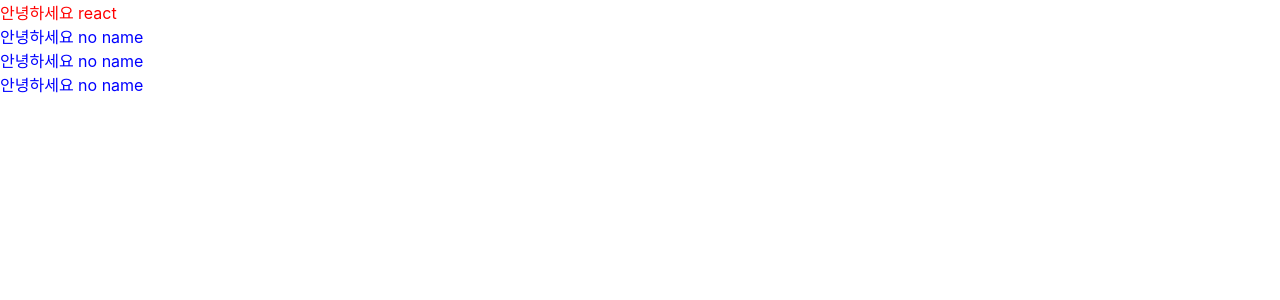
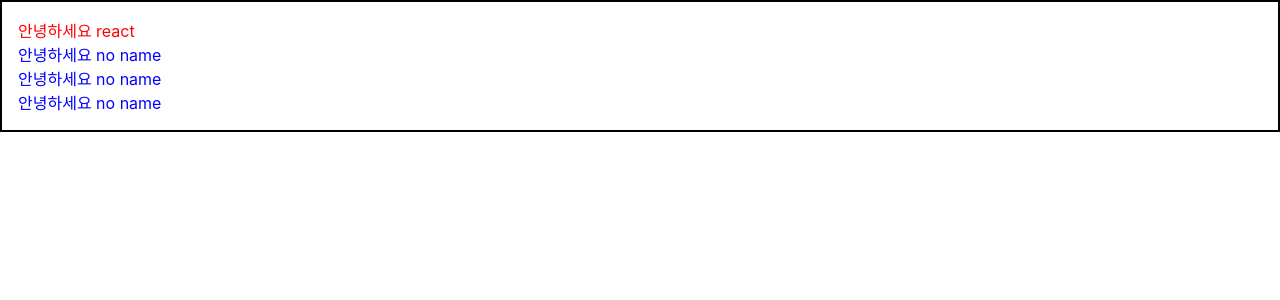
Before and after one commit to NewEgoDoc/ReactTodo-, a React (Create React App) app: page / in a window 1280 px wide. Shown: the top 300 px of the page. Built offline with nearby package versions, Linux system fonts and the light colour scheme.

Commit message:
Wrapper 를 써서 데두리 만들기

```diff
--- a/src/App.js
+++ b/src/App.js
@@ -1,15 +1,14 @@
 import React from 'react';
 import Hello from './Hello';
-
+import Wrapper from './Wrapper'
 function App() {
   return (
-    <>
-    <Hello name="react" color="red"/>
-    <Hello />
-    <Hello />
-    <Hello />
-
-    </>
+    <Wrapper>
+      <Hello name="react" color="red"/>
+      <Hello />
+      <Hello />
+      <Hello />
+    </Wrapper>
   );
 }
 
--- /dev/null
+++ b/src/Wrapper.js
@@ -0,0 +1,16 @@
+import React from 'react'
+
+function Wrapper({children}) {
+    const style = {
+        border : '2px solid black',
+        padding: '16px',
+    }
+
+    return (
+        <div style={style}>
+            { children }
+        </div>
+    )
+}
+
+export default Wrapper;
```
